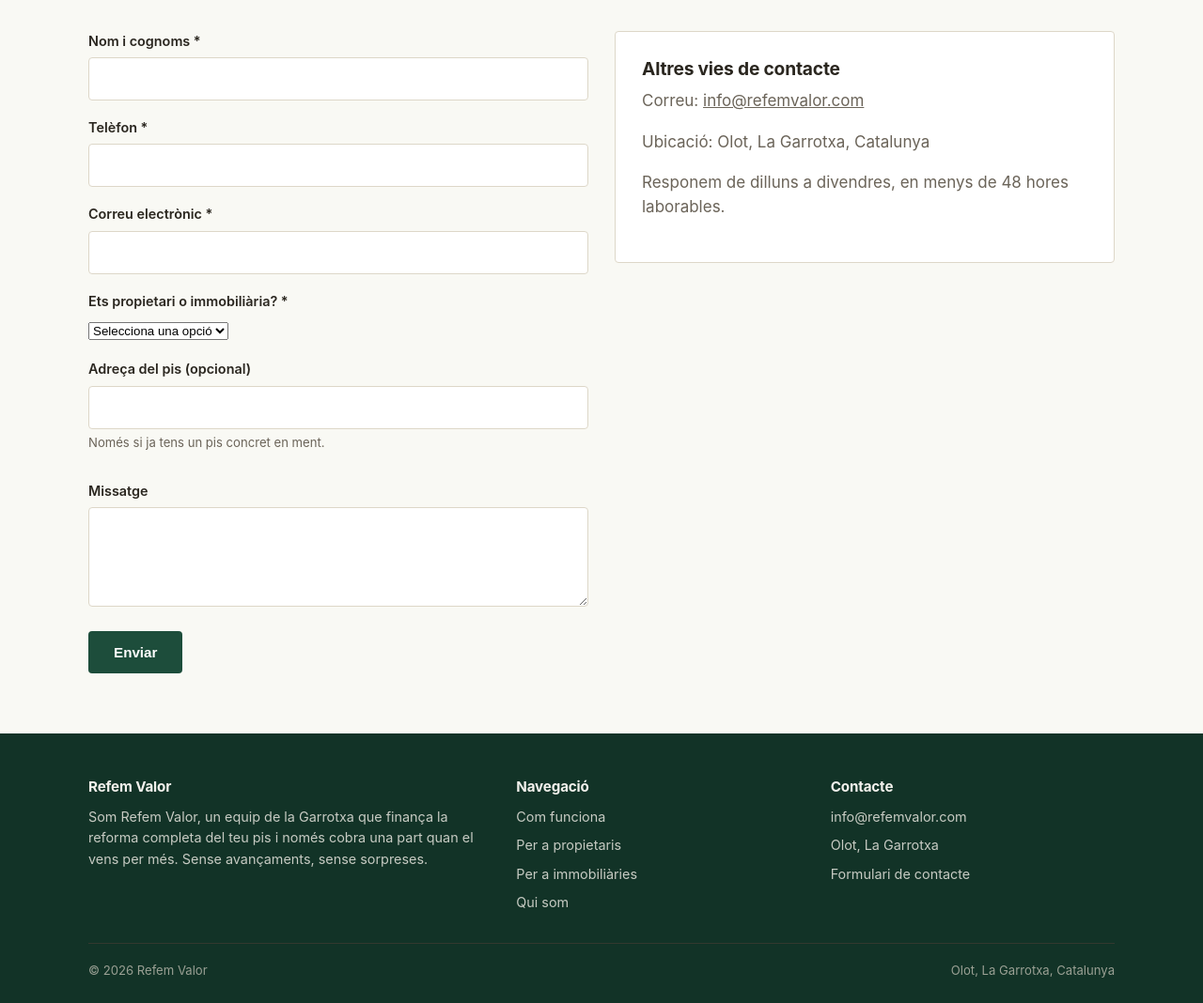
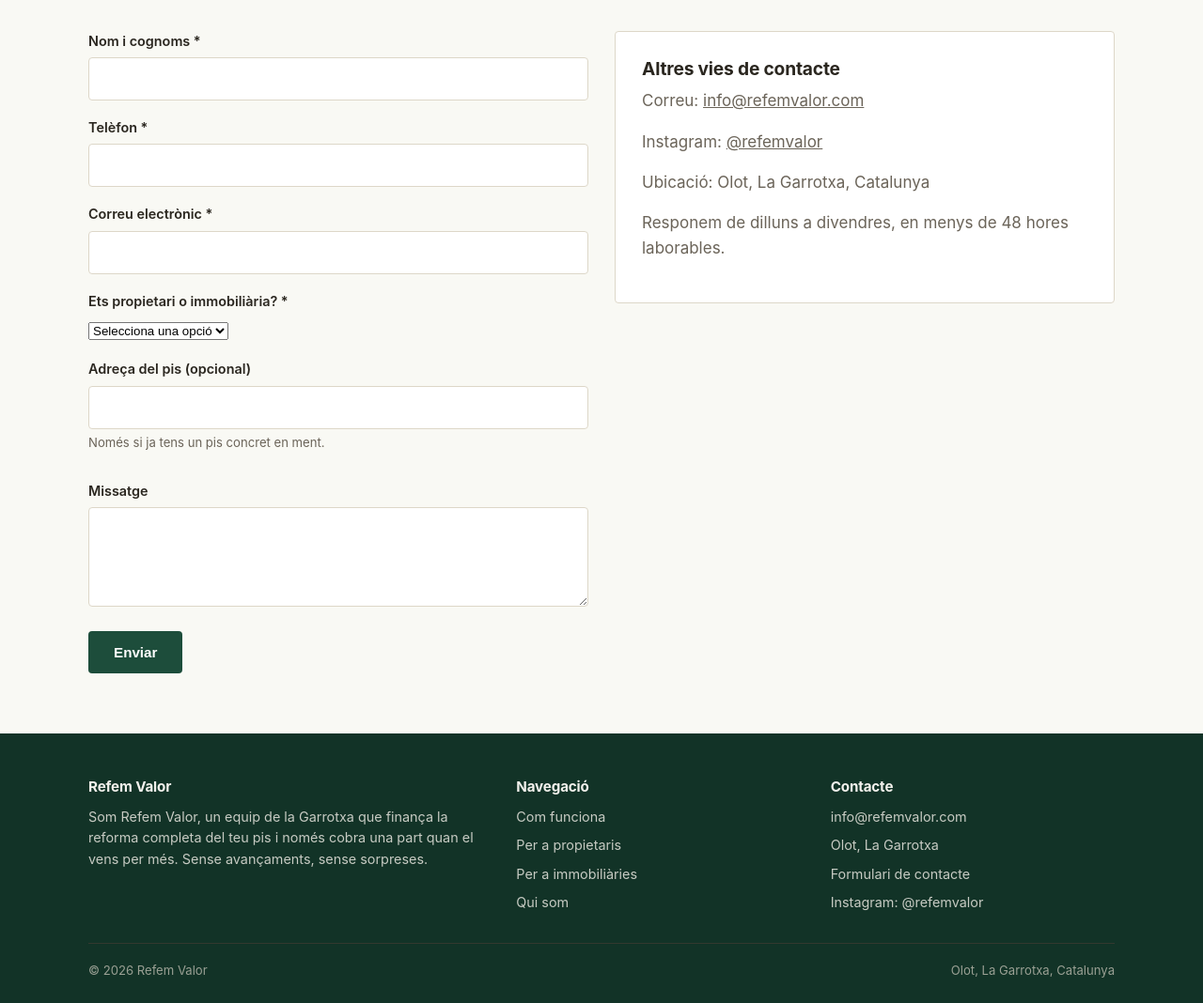
Before and after one commit to claudi-droid/Refem-Web-1, a plain HTML site: page contacte.html in a window 1280 px wide. Shown: the part 380-1448 px from the top of the page at 94% size. Drawn offline with Linux system fonts and the light colour scheme.

Commit message:
Añade el enlace de Instagram a la información de contacto en toda la web
Claude-Session: https://claude.ai/code/session_01Jvspsq4Tw8xBYEgCXzw3C7

Co-authored-by: Claude <noreply@anthropic.com>

```diff
--- a/contacte.html
+++ b/contacte.html
@@ -103,6 +103,7 @@
         <div class="card">
           <h3>Altres vies de contacte</h3>
           <p class="text-muted">Correu: <a href="mailto:info@refemvalor.com">info@refemvalor.com</a></p>
+          <p class="text-muted">Instagram: <a href="https://instagram.com/refemvalor" target="_blank" rel="noopener">@refemvalor</a></p>
           <p class="text-muted">Ubicació: Olot, La Garrotxa, Catalunya</p>
           <p class="text-muted">Responem de dilluns a divendres, en menys de 48 hores laborables.</p>
         </div>
@@ -134,6 +135,7 @@
           <li><a href="mailto:info@refemvalor.com">info@refemvalor.com</a></li>
           <li>Olot, La Garrotxa</li>
           <li><a href="contacte.html">Formulari de contacte</a></li>
+          <li><a href="https://instagram.com/refemvalor" target="_blank" rel="noopener">Instagram: @refemvalor</a></li>
         </ul>
       </div>
     </div>
```
Also changed, not shown: com-funciona.html (+1 -0 lines), es/como-funciona.html (+1 -0 lines), es/contacto.html (+2 -0 lines), es/index.html (+1 -0 lines), es/para-inmobiliarias.html (+1 -0 lines), es/para-propietarios.html (+1 -0 lines), es/sobre-refem.html (+1 -0 lines), index.html (+1 -0 lines), per-immobiliaries.html (+1 -0 lines), per-propietaris.html (+1 -0 lines), qui-som.html (+1 -0 lines).
